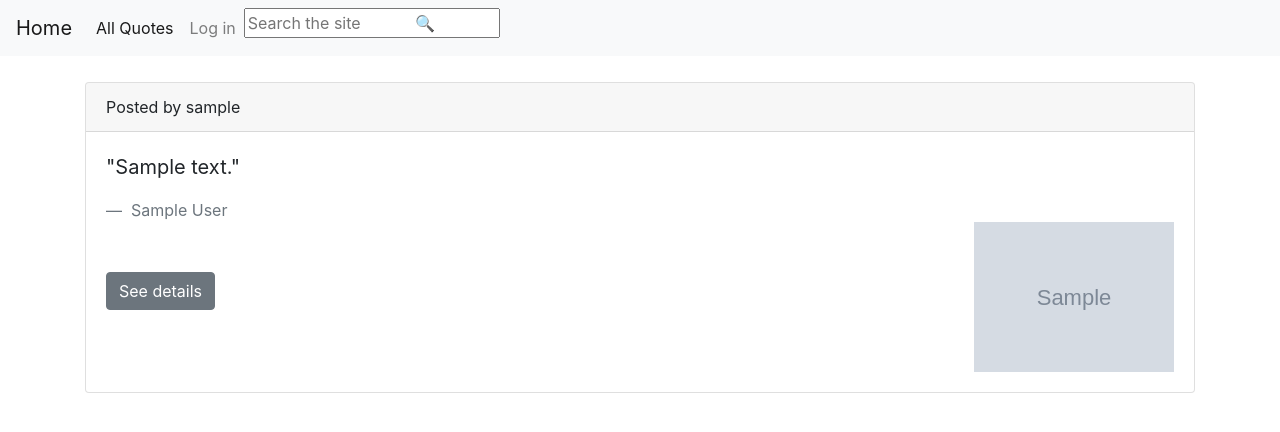
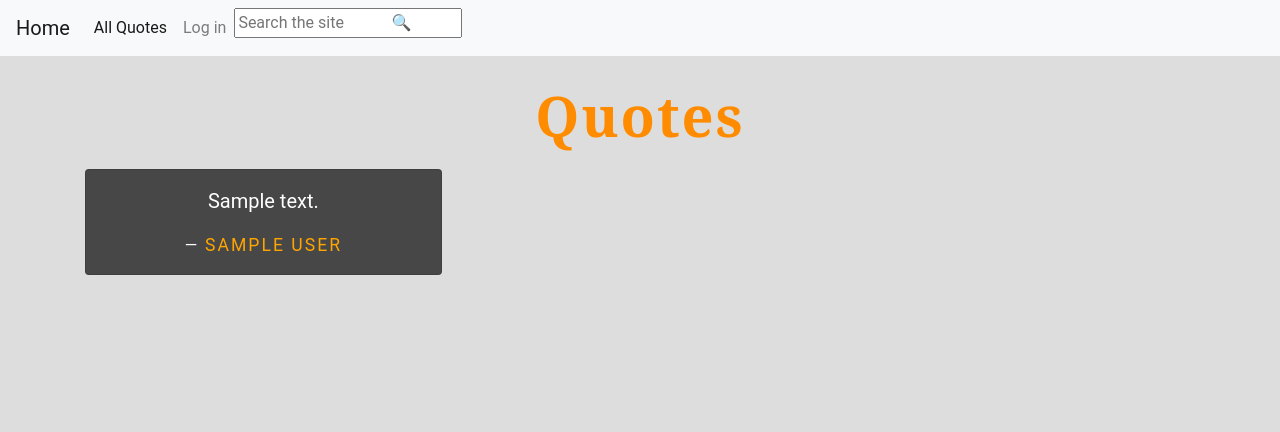
Before and after one commit to nberchev/quotes_paradise, a Django app: page /quotes/ in a window 1280 px wide. Shown: the top 432 px of the page. Run offline with Django 3.2, Linux system fonts and the light colour scheme; tables that the repository leaves empty hold one stand-in row (values such as "Sample post"); grey boxes marked "Sample" are stand-in pictures.

Commit message:
Add new look and feel of the app, removed some folders

```diff
--- a/quotes/forms.py
+++ b/quotes/forms.py
@@ -6,7 +6,7 @@ from quotes.models import Quote
 class QuoteForm(forms.ModelForm):
     author = forms.CharField(required=True, widget=forms.TextInput(attrs={'class': 'form-control', }),)
     text = forms.CharField(required=True, widget=forms.Textarea(attrs={'class': 'form-control', }),)
-    image_url = forms.URLField(widget=forms.URLInput(attrs={'class': 'form-control', }),)
+    image_url = forms.URLField(required=False, widget=forms.URLInput(attrs={'class': 'form-control', }),)
 
     class Meta:
         model = Quote
--- a/static/css/main.css
+++ b/static/css/main.css
@@ -1,3 +1,10 @@
+body {
+    font-family: Roboto, 'Helvetica Neue', Arial, sans-serif;
+    line-height: 1.5;
+    font-size: 1rem;
+    background-color: #dddddd;
+}
+
 .topnav {
     background-color: #333;
     overflow: hidden;
@@ -26,3 +33,37 @@
     float: right;
     margin-right: 25px;
 }
+
+.site-heading {
+    color: darkorange;
+    font-size: 56px;
+    font-weight: bold;
+    letter-spacing: 2px;
+    font-family: "Playfair Display", Georgia, serif;
+    margin-bottom: 20px;
+}
+
+a {
+    color: white;
+}
+
+a:hover {
+    text-decoration: none;
+    color: #A9A9A9;
+}
+
+::-webkit-scrollbar {
+  width: 30px;
+}
+
+/* Track */
+::-webkit-scrollbar-track {
+  box-shadow: inset 0 0 5px grey;
+  border-radius: 10px;
+}
+
+/* Handle */
+::-webkit-scrollbar-thumb {
+  background: darkorange;
+  border-radius: 10px;
+}
--- a/static/css/quotes_list.css
+++ b/static/css/quotes_list.css
@@ -1,12 +1,9 @@
-img {
-    width: 200px;
-    float: right;
+.author-name {
+    color: orange;
+    font-size: 110%;
+    letter-spacing: 2px;
 }
 
-.bttn {
-    margin-top: 50px;
+.bg-primary {
+    background-color: #474747!important;
 }
-
-.card {
-    margin-bottom: 20px;
-}
--- a/templates/landing/landing_page.html
+++ b/templates/landing/landing_page.html
@@ -9,7 +9,7 @@
              alt="">
         <div class="absolute">
             <h1 class="display-4">Welcome to Quote's Paradise</h1>
-            <h2 class="lead">Finally, quotes go digital.</h2>
+            <h2 class="lead">Finally, all quotes go digital</h2>
             <hr class="my-4">
             <div class="inner cover">
                 <h1 class="cover-heading"></h1>
@@ -20,7 +20,7 @@
                         </p>
                     </div>
                     <div class="col-lg-6">
-                        <p class="lead"> Do not have an account? <br>
+                        <p class="lead">Get a free Quote's Paradise account to save your favorite quotes<br>
                             <a href="{% url 'register' %}" class="btn btn-lg btn-secondary">Register</a>
                         </p>
                     </div>
--- a/templates/quotes/create_quote.html
+++ b/templates/quotes/create_quote.html
@@ -4,6 +4,11 @@
 
 {% block styles %}
     <link rel="stylesheet" href="{% static 'css/create_quote.css' %}">
+{% endblock %}
+
+
+{% block site_heading %}
+    Add Quote
 {% endblock %}
 
 {% block site_content %}
--- a/templates/quotes/quotes_list.html
+++ b/templates/quotes/quotes_list.html
@@ -6,30 +6,26 @@
     <link rel="stylesheet" href="{% static 'css/quotes_list.css' %}">
 {% endblock %}
 
+{% block site_heading %}
+    Quotes
+{% endblock %}
+
 {% block site_content %}
-
     {% if quotes %}
-        {% for quote in quotes %}
-            <div class="card">
-                <div class="card-header">
-                    Posted by {{ quote.user }}
-                </div>
-                <div class="card-body">
+        <div class="card-columns">
+            {% for quote in quotes %}
+                <div class="card bg-primary text-white text-center p-3">
                     <blockquote class="blockquote mb-0">
-                        <p>"{{ quote.text }}"</p>
-                        <footer class="blockquote-footer">
-                            {{ quote.author }}
+                        <a class="" href="#"><p>{{ quote.text }}</p></a>
+                        <footer class="blockquote-footer text-white">
+                            <small class="author-name">
+                                {{ quote.author|upper }}
+                            </small>
                         </footer>
-                        <button type="button" class="btn btn-secondary bttn">See details</button>
-                        {% if quote.image_url %}
-                            <img src="{{ quote.image_url }}" alt="...">
-                        {% else %}
-                            <img src="{% static 'images/quote_placeholder.jpg' %}" alt="">
-                        {% endif %}
                     </blockquote>
                 </div>
-            </div>
-        {% endfor %}
+            {% endfor %}
+        </div>
     {% else %}
         <h1>You have not added any quotes yet. Go to <a href="#">this link</a> to add one</h1>
     {% endif %}
--- a/templates/shared/base.html
+++ b/templates/shared/base.html
@@ -15,7 +15,7 @@
 {% include 'shared/navbar.html' %}
 {#with current_page=current_page#}
 
-<h1 class="text-center">
+<h1 class="text-center site-heading">
     {% block site_heading %}{% endblock %}
 </h1>
 
```
Also changed, not shown: static/images/logo_transparentt.png (added), static/images/quotes.png (added), 1 other file.
